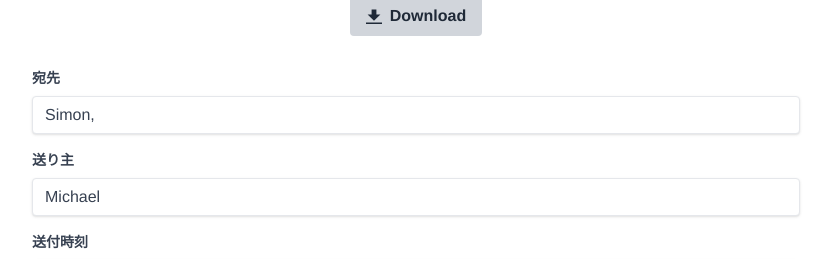
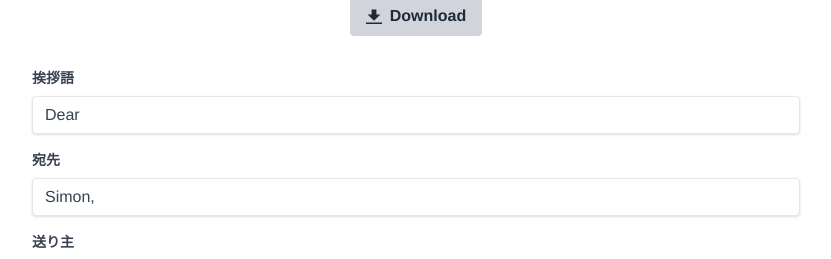
Before and after one commit to Haru0101/dear-my-friend, a Vue app: page / in a window 1280 px wide. Shown: the part 496-755 px from the top of the page, without its empty margins (224-1055 px from the left). Built offline with nearby package versions, Linux system fonts and the light colour scheme.

Commit message:
fix: changable letter greeting

```diff
--- a/src/App.vue
+++ b/src/App.vue
@@ -45,6 +45,10 @@
       </div>
       <div>
         <div class="mb-4">
+          <label class="block text-gray-700 text-sm font-bold mb-2" label for="to">挨拶語</label>
+          <input class="block shadow appearance-none border rounded w-full py-2 px-3 text-gray-700 leading-tight focus:outline-none focus:shadow-outline" id="to" type="text" v-model="letterGreeting">
+        </div>
+        <div class="mb-4">
           <label class="block text-gray-700 text-sm font-bold mb-2" label for="to">宛先</label>
           <input class="block shadow appearance-none border rounded w-full py-2 px-3 text-gray-700 leading-tight focus:outline-none focus:shadow-outline" id="to" type="text" v-model="to">
         </div>
```
